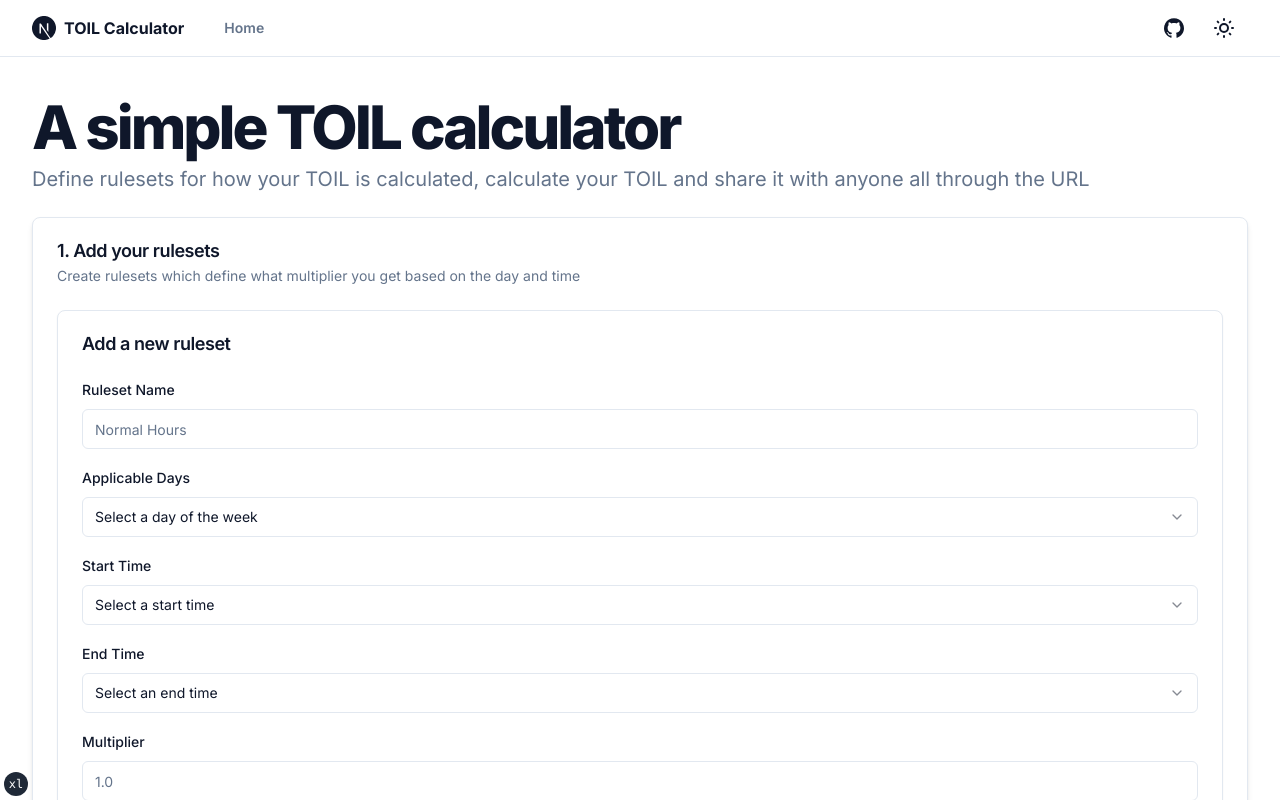
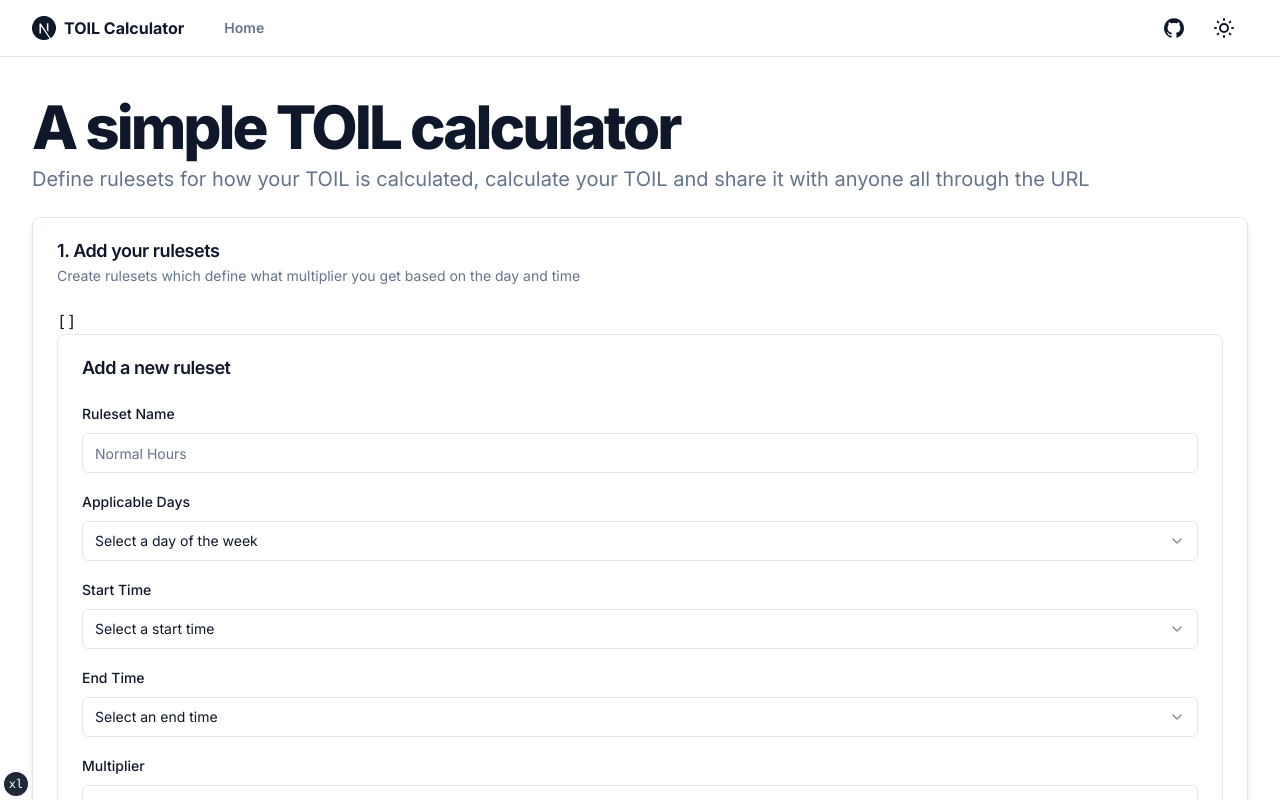
Before and after one commit to troypoulter/toil-calculator, a Next.js app: page / in a window 1280 px wide. Shown: the top 800 px of the page. Built offline with nearby package versions, Linux system fonts and the light colour scheme.

Commit message:
feat: capture rulesets in a useState

```diff
--- a/app/components/rulesets.tsx
+++ b/app/components/rulesets.tsx
@@ -1,5 +1,6 @@
 "use client"
 
+import { useEffect, useState } from "react"
 import { zodResolver } from "@hookform/resolvers/zod"
 import { ScrollArea } from "@radix-ui/react-scroll-area"
 import { useForm } from "react-hook-form"
@@ -31,7 +32,7 @@ import {
   SelectValue,
 } from "@/components/ui/select"
 
-const formSchema = z.object({
+const rulesetSchema = z.object({
   name: z
     .string({
       required_error: "Ruleset name is required.",
@@ -70,17 +71,31 @@ const formSchema = z.object({
     ),
 })
 
+export type Ruleset = z.infer<typeof rulesetSchema>
+
 export default function Rulesets() {
-  const form = useForm<z.infer<typeof formSchema>>({
-    resolver: zodResolver(formSchema),
+  const [rulesets, setRulesets] = useState<Ruleset[]>([])
+
+  const form = useForm<z.infer<typeof rulesetSchema>>({
+    resolver: zodResolver(rulesetSchema),
   })
 
-  function onSubmit(values: z.infer<typeof formSchema>) {
-    console.log(values)
+  function onSubmit(newRuleset: Ruleset) {
+    console.log(newRuleset)
+    setRulesets((rulesets) => [...rulesets, newRuleset])
   }
+
+  useEffect(() => {
+    if (form.formState.isSubmitSuccessful) {
+      console.log("hello!")
+      form.reset()
+    }
+  }, [form, form.formState])
 
   // TODO: Make the form items appear side-by-side.
   return (
+    <>
+      <pre>{JSON.stringify(rulesets, null, 2)}</pre>
       <Card>
         <CardHeader>
           <CardTitle>Add a new ruleset</CardTitle>
@@ -316,5 +331,6 @@ export default function Rulesets() {
           </Form>
         </CardContent>
       </Card>
+    </>
   )
 }
```
Lines whose indentation alone changed are shown as unchanged.
